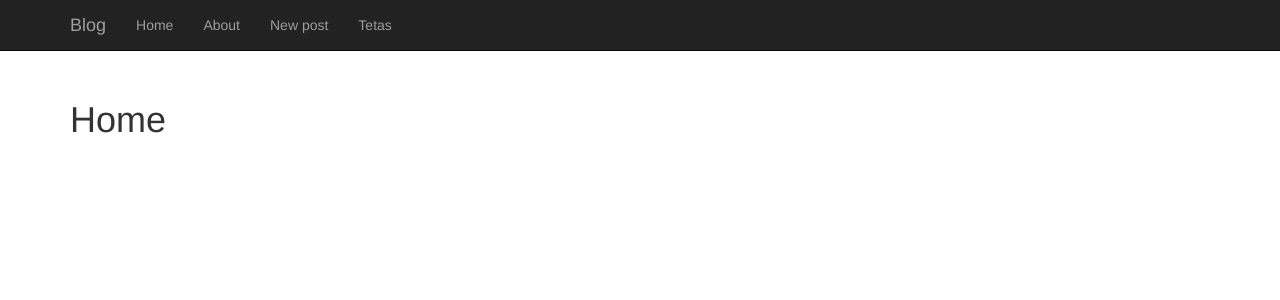
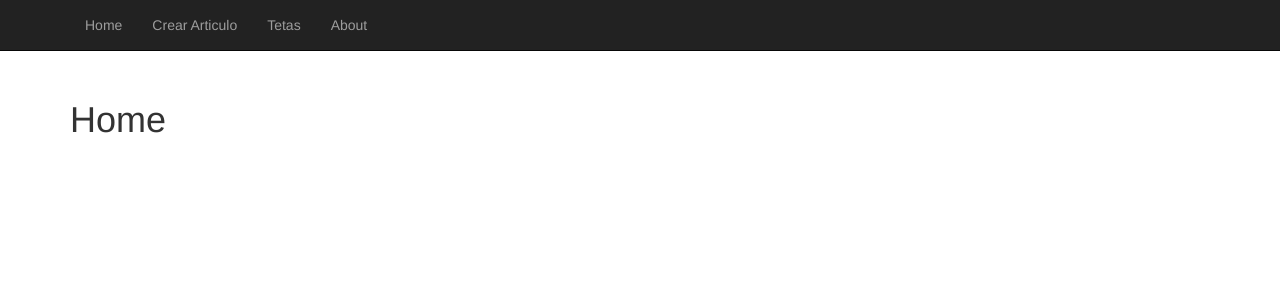
Before and after one commit to AbixSol/MyBlog, a Django app: page / in a window 1280 px wide. Shown: the top 300 px of the page. Run offline with Django 3.2, Linux system fonts and the light colour scheme; data that the repository does not hold is empty; some libraries are stand-ins or nearby versions.

Commit message:
Pequeños cambios en diseño..

```diff
--- a/Blog/templates/blog/base.html
+++ b/Blog/templates/blog/base.html
@@ -36,14 +36,13 @@
             <span class="icon-bar"></span>
             <span class="icon-bar"></span>
           </button>
-          <a class="navbar-brand" href="{% url 'home' %}">Blog</a>
-        </div>
+          </div>
         <div id="navbar" class="collapse navbar-collapse">
           <ul class="nav navbar-nav">
             <li><a href="{% url 'home' %}">Home</a></li>
-            <li><a href="{% url 'about' %}">About</a></li>
-            <li><a href="{% url 'post_new' %}">New post</a></li>
+            <li><a href="{% url 'post_new' %}">Crear Articulo</a></li>
             <li><a href="{% url 'tetas' %}">Tetas</a></li>
+           <li><a href="{% url 'about' %}">About</a></li>
           </ul>
         </div><!--/.nav-collapse -->
       </div>
```
